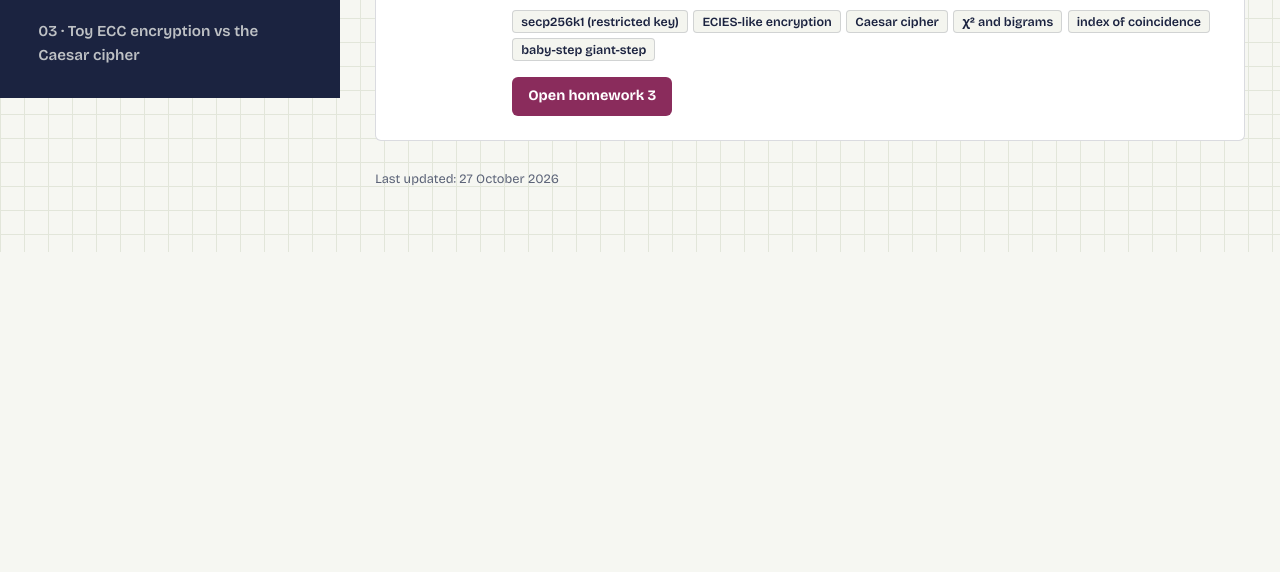
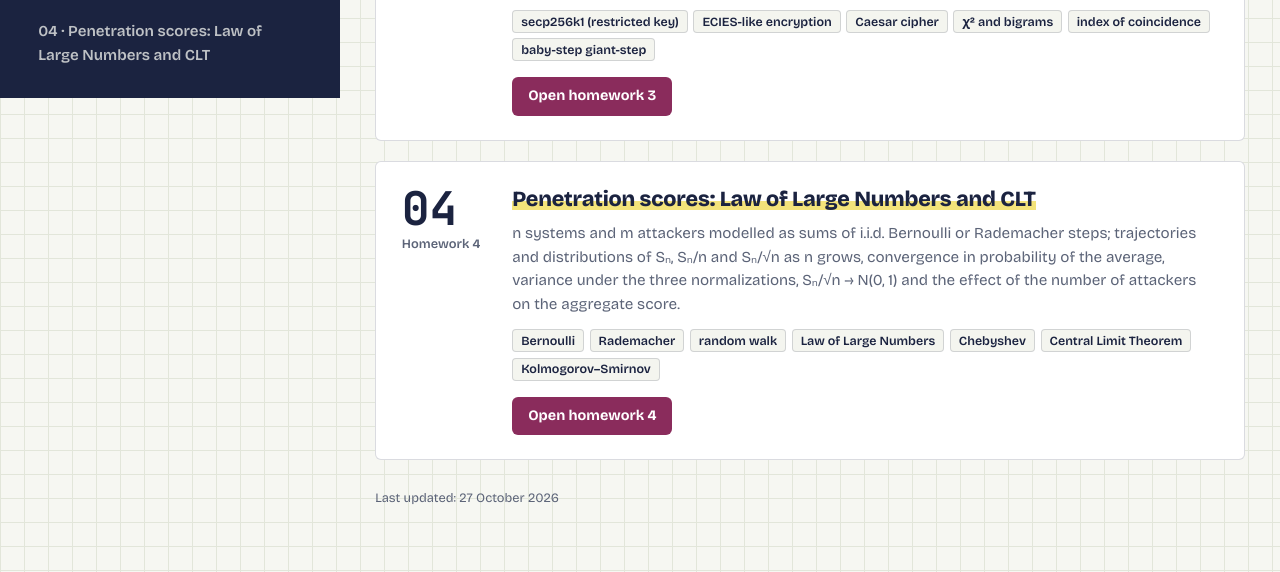
Before and after one commit to GabrieleSitta/Statistic, a plain HTML site: page index.html in a window 1280 px wide. Shown: the part 702-1274 px from the top of the page. Before the commit the page ends 954 px from the top, so only its background shows below. Drawn offline with nearby package versions, Linux system fonts and the light colour scheme.

Commit message:
Add new homework entry for Penetration scores

```diff
--- a/index.html
+++ b/index.html
@@ -166,6 +166,14 @@ const HOMEWORKS = [
     description: 'The same message encrypted with an ECIES-style scheme on secp256k1 (private key restricted to a few bits) and with the Caesar cipher; statistical comparison of the two ciphertexts; frequency and bigram attacks on Caesar trained on a corpus and tested on texts of different lengths; exhaustive search and baby-step giant-step on the restricted ECC key.',
     topics: ['secp256k1 (restricted key)', 'ECIES-like encryption', 'Caesar cipher', 'χ² and bigrams', 'index of coincidence', 'baby-step giant-step']
   },
+  {
+    number: 4,
+    title: 'Penetration scores: Law of Large Numbers and CLT',
+    file: 'Homework4.html',
+    date: '',
+    description: 'n systems and m attackers modelled as sums of i.i.d. Bernoulli or Rademacher steps; trajectories and distributions of Sₙ, Sₙ/n and Sₙ/√n as n grows, convergence in probability of the average, variance under the three normalizations, Sₙ/√n → N(0, 1) and the effect of the number of attackers on the aggregate score.',
+    topics: ['Bernoulli', 'Rademacher', 'random walk', 'Law of Large Numbers', 'Chebyshev', 'Central Limit Theorem', 'Kolmogorov–Smirnov']
+  },
 ];
 // ===================================================================
 
```
